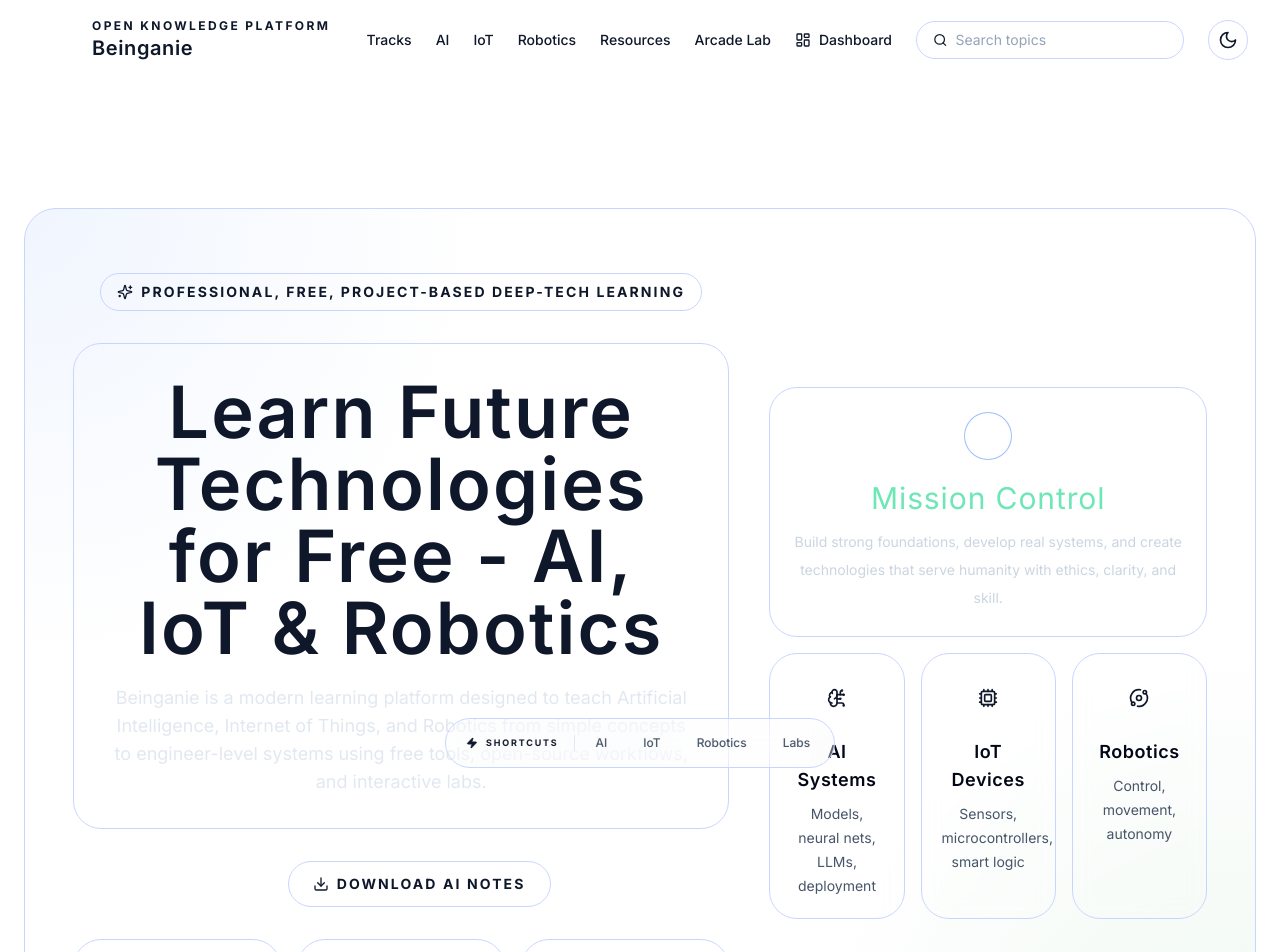
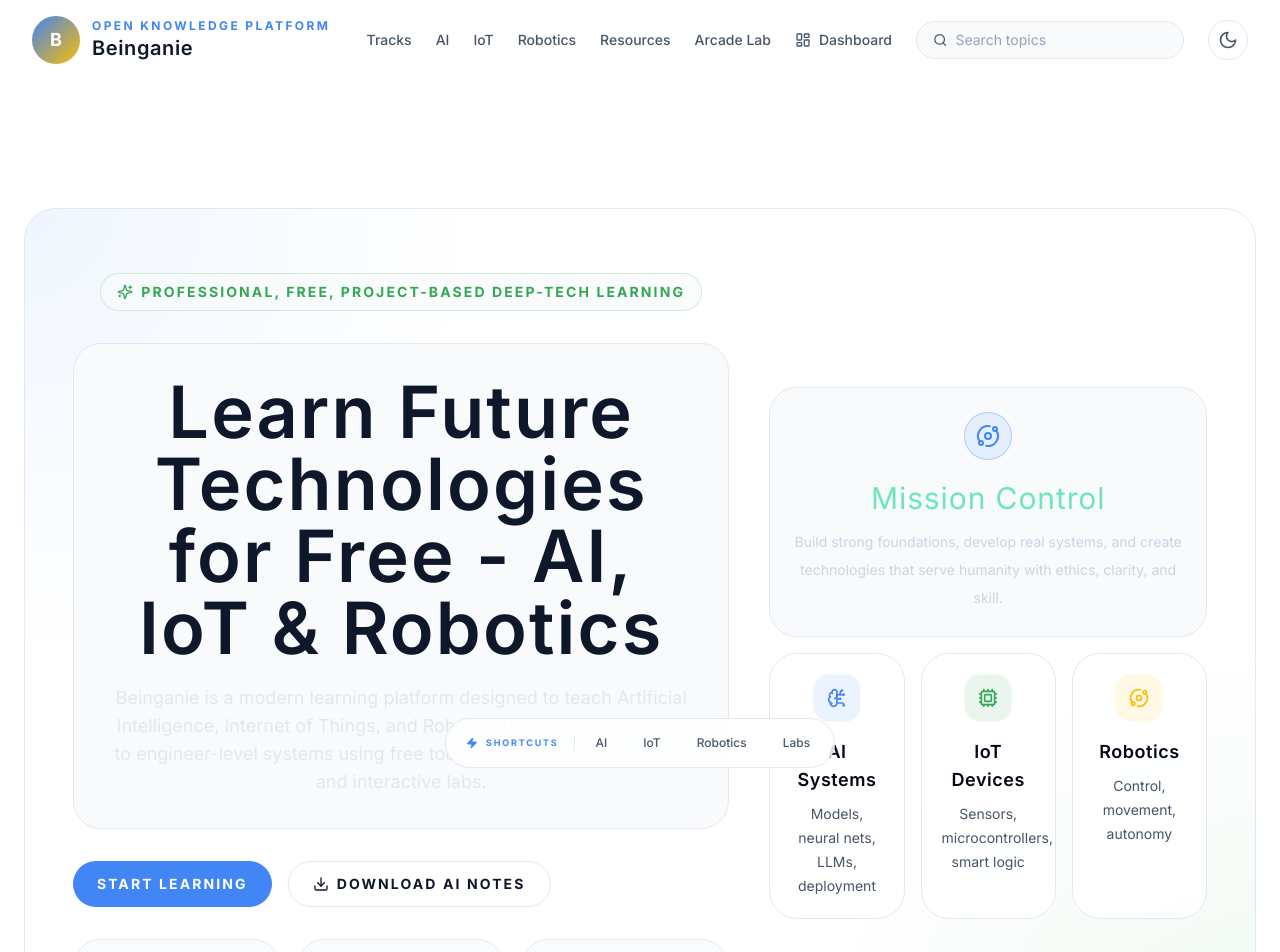
Before and after one commit to Aniket007-top/Beinganie, a Next.js app: page / in a window 1280 px wide. Shown: the top 952 px of the page. Built offline with nearby package versions, Linux system fonts and the light colour scheme.

Commit message:
fix: complete UI color system and project cleanup

```diff
--- a/tailwind.config.ts
+++ b/tailwind.config.ts
@@ -14,6 +14,23 @@
         foreground: "rgb(var(--foreground) / <alpha-value>)",
         muted: "rgb(var(--muted) / <alpha-value>)",
         border: "rgb(var(--border) / <alpha-value>)",
+        "border-subtle": "#e2e8f0",
+        "background-primary": "#ffffff",
+        "surface-secondary": "#f8fafc",
+        "text-primary": "#0f172a",
+        "text-secondary": "#475569",
+        "google-blue": {
+          DEFAULT: "#4285F4",
+          700: "#1a73e8",
+        },
+        "google-green": {
+          DEFAULT: "#34A853",
+          700: "#188038",
+        },
+        "google-yellow": {
+          DEFAULT: "#FBBC04",
+          700: "#f9ab00",
+        },
         card: "rgb(var(--card) / <alpha-value>)",
         ai: {
           DEFAULT: "#4F46E5",
```
